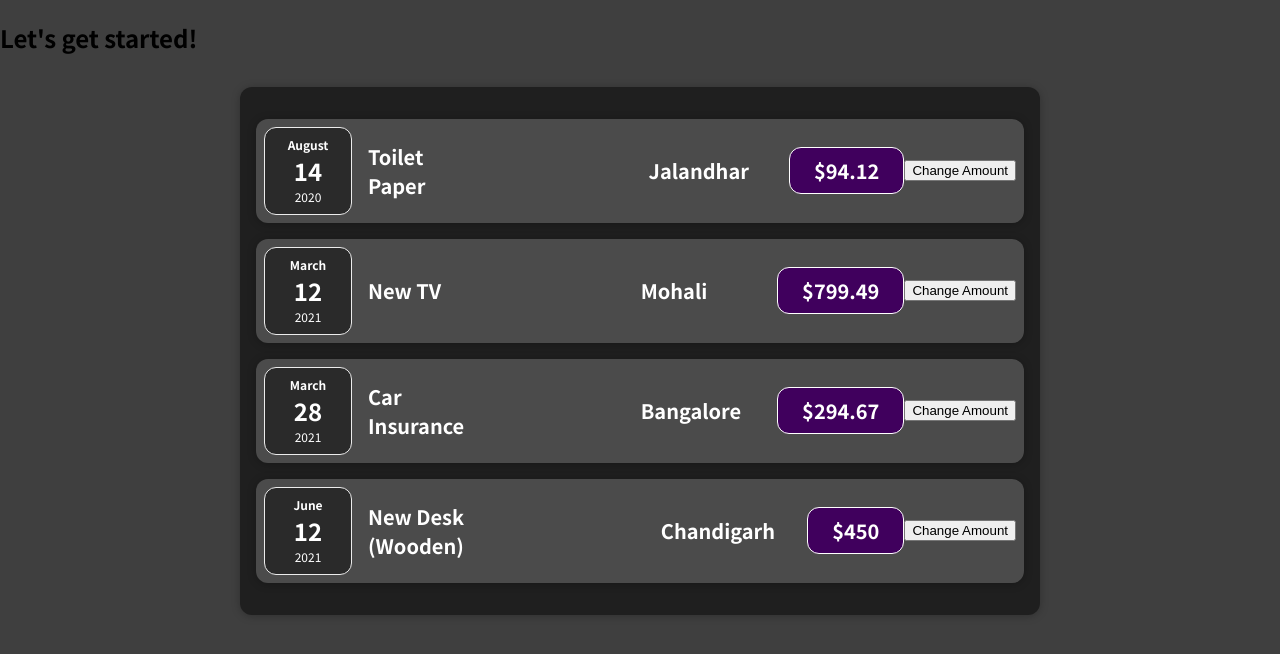
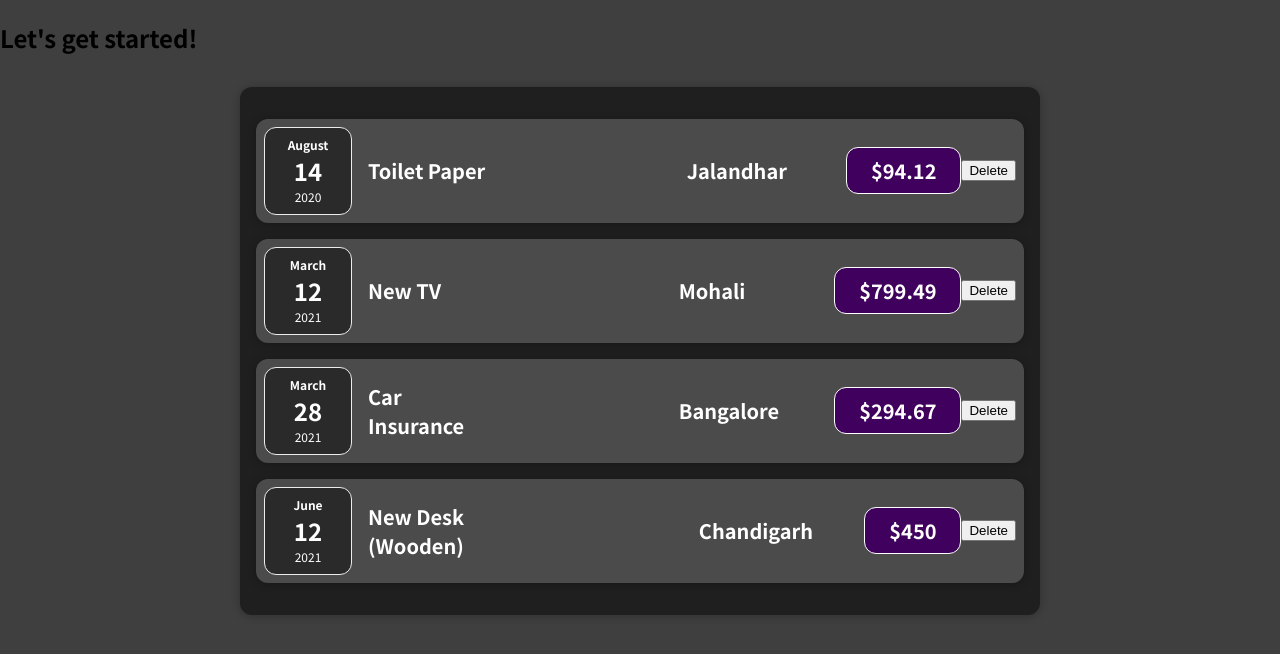
Before and after one commit to Varsha0095/ReactProject, a React (Create React App) app: page / in a window 1280 px wide. Shown: the top 654 px of the page. Built offline with nearby package versions, Linux system fonts and the light colour scheme.

Commit message:
AddedDeleteButton

```diff
--- a/src/components/Expenses/ExpenseItem.js
+++ b/src/components/Expenses/ExpenseItem.js
@@ -5,22 +5,33 @@ import ExpenseDate from "./ExpenseDate";
 import "./ExpenseItem.css";
 
 const ExpenseItem = (props) => {
-  const [amount, setAmount] = useState(props.amount);
-  console.log('Evaluation by React')
-  const clickHandler = () => {
-    setAmount('100')
-    console.log(amount);
-  };
+  // const [amount, setAmount] = useState(props.amount);
+  // console.log('Evaluation by React')
+  // const clickHandler = () => {
+  //   setAmount('100')
+  //   console.log(amount);
+  // };
+  const removeExpense = () => {
+    console.log(props.id);
+
+    const ele = document.getElementById(props.id)
+    // while(ele.length > 0){
+      ele.parentNode.removeChild(ele)
+    // }
+
+  }
+
   return (
-    <Card className="expense-item">
+    <Card className="expense-item" id={props.id}>
       <ExpenseDate date={props.date} />
       <div className="expense-item__description">
         <h2>{props.title}</h2>
         <div className="expense-item__description"></div>
         <h2>{props.locationOfExpenditure}</h2>
-        <div className="expense-item__price">${amount}</div>
+        <div className="expense-item__price">${props.amount}</div>
       </div>
-      <button onClick={clickHandler}>Change Amount</button>
+      <button onClick={removeExpense}>Delete</button>
+
     </Card>
   );
 };
--- a/src/components/Expenses/Expenses.js
+++ b/src/components/Expenses/Expenses.js
@@ -11,24 +11,33 @@ const Expenses = (props) => {
         amount={props.items[0].amount}
         date={props.items[0].date}
         locationOfExpenditure={props.items[0].locationOfExpenditure}
+        id={props.items[0].id}
+
       ></ExpenseItem>
       <ExpenseItem
         title={props.items[1].title}
         amount={props.items[1].amount}
         date={props.items[1].date}
         locationOfExpenditure={props.items[1].locationOfExpenditure}
+        id={props.items[1].id}
+
       ></ExpenseItem>
       <ExpenseItem
         title={props.items[2].title}
         amount={props.items[2].amount}
         date={props.items[2].date}
         locationOfExpenditure={props.items[2].locationOfExpenditure}
+        id={props.items[2].id}
+
       ></ExpenseItem>
       <ExpenseItem
         title={props.items[3].title}
         amount={props.items[3].amount}
         date={props.items[3].date}
         locationOfExpenditure={props.items[3].locationOfExpenditure}
+        id={props.items[3].id}
+
+
       ></ExpenseItem>
     </Card>
     )
--- a/src/components/UI/Card.js
+++ b/src/components/UI/Card.js
@@ -2,6 +2,6 @@ import './Card.css';
 
 const Card = (props) => {
     const classes = 'card ' + props.className
-    return <div className={classes}>{props.children}</div>
+    return <div className={classes} id={props.id}>{props.children}</div>
 }
 export default Card;
```
Also changed, not shown: 1 other file (tests, documents, lock files or other folders).
